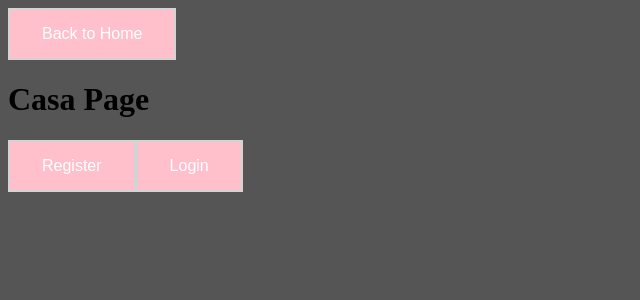
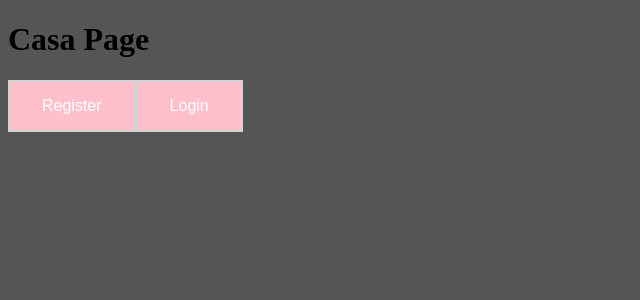
Before and after one commit to jparker15/react101, a React (Create React App) app in the folder client/: page / in a window 1280 px wide. Shown: the top 300 px of the page, without its empty margins (0-640 px from the left). Built offline with nearby package versions, Linux system fonts and the light colour scheme.

Commit message:
remove return Home button

```diff
--- a/client/src/Components/AppRouter.js
+++ b/client/src/Components/AppRouter.js
@@ -1,6 +1,5 @@
 import React from 'react';
 import {Route,Switch} from "react-router-dom";
-import Button from './Button';
 import Home from './Home';
 import Login from './Login';
 import Register from './Register';
@@ -8,13 +7,6 @@ import Register from './Register';
 export default function AppRouter() {
     return (
         <div>
-            <nav></nav>
-            <Button
-            text="Back to Home"
-            onClick = {() =>{
-                window.location = window.location.origin
-            }}
-            />
             <Switch>
                 <Route path="/" exact>
                     <Home/>
```
